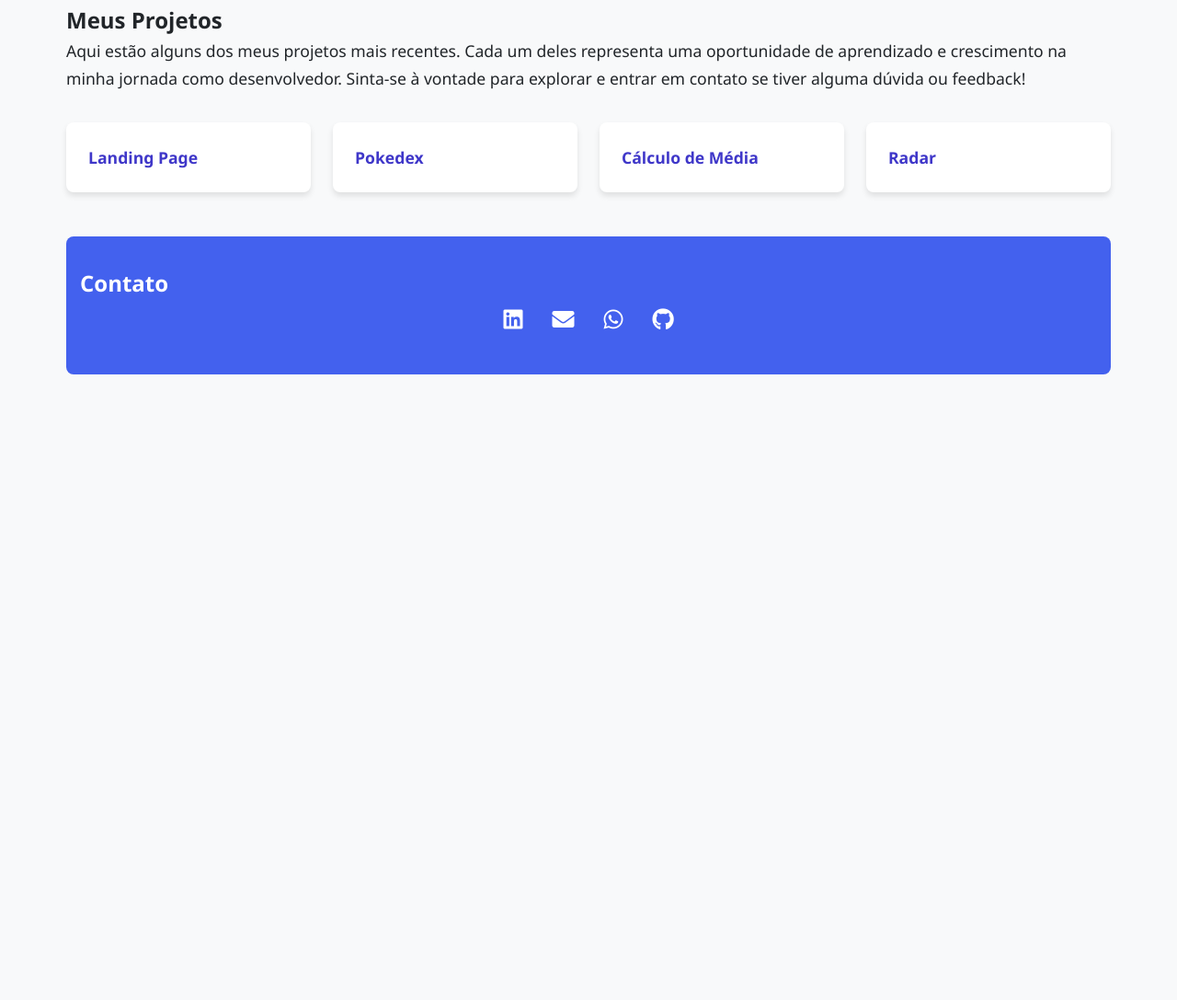
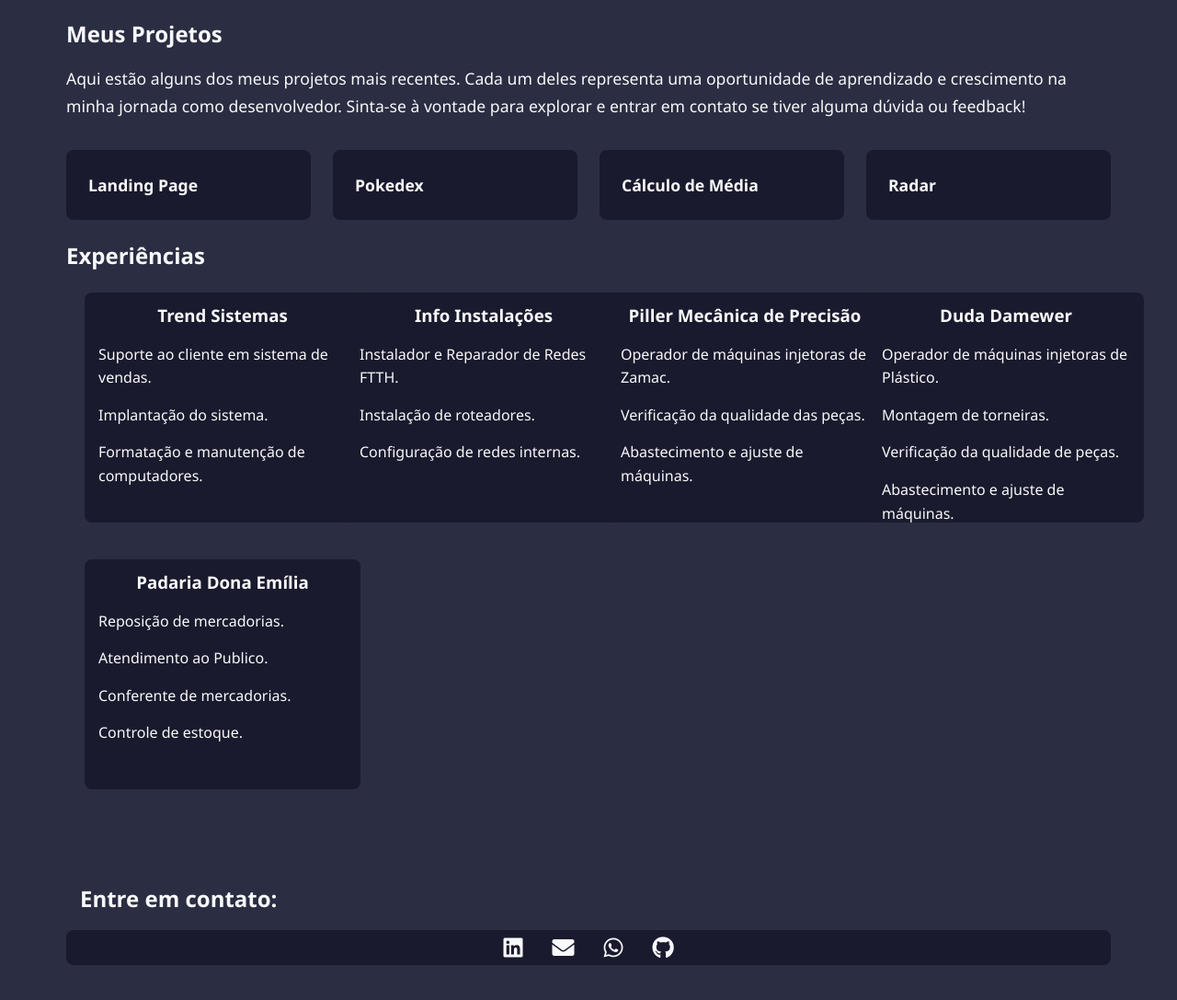
Before and after one commit to pedrojano/Pedrojano.github.io, a plain HTML site: page index.html in a window 1280 px wide. Shown: the part 803-1890 px from the top of the page at 92% size. Before the commit the page ends 1242 px from the top, so only its background shows below. Drawn offline with Linux system fonts and the light colour scheme.

Commit message:
Foi adiconada uma nova seção de experiência, e alteradas as cores para cores mais escuras

```diff
--- a/index.html
+++ b/index.html
@@ -1,5 +1,6 @@
 <!DOCTYPE html>
 <html lang="pt-br">
+
 <head>
     <meta charset="utf-8">
     <meta name="viewport" content="width=device-width, initial-scale=1.0">
@@ -7,8 +8,8 @@
     <link rel="stylesheet" href="https://cdnjs.cloudflare.com/ajax/libs/font-awesome/5.15.3/css/all.min.css">
     <title>Pedro Henrique Janó</title>
 </head>
+
 <body>
-    <!-- Menu de Navegação -->
     <header class="portfolio-header">
         <nav class="main-nav">
             <div class="logo">
@@ -18,6 +19,7 @@
                 <li><a href="#home" class="nav-link active">Início</a></li>
                 <li><a href="#about" class="nav-link">Sobre Mim</a></li>
                 <li><a href="#projects" class="nav-link">Projetos</a></li>
+                <li><a href="#jobs" class="nav-link">Experiências</a></li>
                 <li><a href="#contact" class="nav-link">Contato</a></li>
             </ul>
             <div class="hamburger">
@@ -29,7 +31,6 @@
     </header>
 
     <main>
-        <!-- Seção Home -->
         <section id="home">
             <div class="container">
                 <div class="header">
@@ -42,9 +43,12 @@
                 </div>
                 <div class="photo-gallery">
                     <div class="gallery-container">
-                        <img src="src/images/Foto @joaoluccas-151.jpg" alt="Pedro Henrique Janó 1" class="gallery-img active">
-                        <img src="src/images/Imagem do WhatsApp de 2023-02-02 à(s) 21.57.08.jpg" alt="Pedro Henrique Janó 2" class="gallery-img">
-                        <img src="src/images/Imagem do WhatsApp de 2023-08-25 à(s) 22.03.36.jpg" alt="Pedro Henrique Janó 3" class="gallery-img">
+                        <img src="src/images/Foto @joaoluccas-151.jpg" alt="Pedro Henrique Janó 1"
+                            class="gallery-img active">
+                        <img src="src/images/Imagem do WhatsApp de 2023-02-02 à(s) 21.57.08.jpg"
+                            alt="Pedro Henrique Janó 2" class="gallery-img">
+                        <img src="src/images/Imagem do WhatsApp de 2023-08-25 à(s) 22.03.36.jpg"
+                            alt="Pedro Henrique Janó 3" class="gallery-img">
                         <div class="gallery-controls">
                             <button class="gallery-prev">❮</button>
                             <button class="gallery-next">❯</button>
@@ -54,12 +58,17 @@
             </div>
         </section>
         <section id="about">
+            <div class="home">
                 <h2>Quem é o Pedro?</h2>
                 <p>
-                    Um goleiro Botafoguense apaixonado por tecnologia e programação!<br>
-                    Uma pessoa curiosa que que desde pequeno sempre queria saber como as coisa funcionavam, o porque de tudo, e isso me levou a querer entender mais sobre tecnologia e programação.
-                    Hoje sou estudante de Sistemas de Informação na Universidade Estácio de Sá, onde estou aprendendo sobre desenvolvimento de software e suas diversas vertentes. <br>
-                    Sou um entusiasta de tecnologia e estou sempre em busca de novos desafios e oportunidades para aprender e crescer na área de desenvolvimento de software. <br>
+                    Desde pequeno, sempre fui curioso, buscando entender como as coisas funcionam e o porquê de tudo.
+                    Essa curiosidade me levou ao mundo da tecnologia e do desenvolvimento de software, onde encontrei
+                    minha verdadeira paixão. <br>
+                    Atualmente, sou estudante de Sistemas de Informação na Universidade Estácio de Sá, onde estou
+                    aprofundando meus conhecimentos em desenvolvimento de software e suas diversas vertentes. <br>
+                    Sou um entusiasta da tecnologia e tenho um grande interesse em desenvolvimento de software, solução
+                    de problemas e aprendizado contínuo. Acredito que a inovação está na curiosidade e no desejo
+                    constante de aprender, e é isso que me motiva a crescer na área.
                 </p>
             </div>
         </section>
@@ -70,7 +79,8 @@
                         <h2>Meus Projetos</h2>
                         <p>
                             Aqui estão alguns dos meus projetos mais recentes. Cada um deles representa uma
-                            oportunidade de aprendizado e crescimento na minha jornada como desenvolvedor. Sinta-se à vontade
+                            oportunidade de aprendizado e crescimento na minha jornada como desenvolvedor. Sinta-se à
+                            vontade
                             para explorar e entrar em contato se tiver alguma dúvida ou feedback!
                         </p>
                     </div>
@@ -85,10 +95,49 @@
                 </div>
             </div>
         </section>
-        <section id="contact">
+        <section id="jobs">
+            <div class="container-experiences">
+                <h2>Experiências</h2>
+                <div class="experiences">
+                    <ul>
+                        <h3>Trend Sistemas</h3>
+                        <li>Suporte ao cliente em sistema de vendas.</li>
+                        <li>Implantação do sistema.</li>
+                        <li>Formatação e manutenção de computadores.</li>
+                    </ul>
+                    <ul>
+                        <h3>Info Instalações</h3>
+                        <li>Instalador e Reparador de Redes FTTH.</li>
+                        <li>Instalação de roteadores.</li>
+                        <li>Configuração de redes internas.</li>
+                    </ul>
+                    <ul>
+                        <h3>Piller Mecânica de Precisão</h3>
+                        <li>Operador de máquinas injetoras de Zamac.</li>
+                        <li>Verificação da qualidade das peças.</li>
+                        <li>Abastecimento e ajuste de máquinas.</li>
+                    </ul>
+                    <ul>
+                        <h3>Duda Damewer</h3>
+                        <li>Operador de máquinas injetoras de Plástico.</li>
+                        <li>Montagem de torneiras.</li>
+                        <li>Verificação da qualidade de peças.</li>
+                        <li>Abastecimento e ajuste de máquinas.</li>
+                    </ul>
+                    <ul>
+                        <h3>Padaria Dona Emília</h3>
+                        <li>Reposição de mercadorias.</li>
+                        <li>Atendimento ao Publico.</li>
+                        <li>Conferente de mercadorias.</li>
+                        <li>Controle de estoque.</li>
+                    </ul>
+                </div>
+            </div>
+        </section>
+        <section>
             <footer>
-                <div class="contact">
-                    <h2>Contato</h2>
+                <h2>Entre em contato:</h2>
+                <div id="contact" class="contact">
                     <ul>
                         <li>
                             <a href="https://www.linkedin.com/in/pedro-henrique-c-72a86911a/" target="_blank">
@@ -101,7 +150,7 @@
                             </a>
                         </li>
                         <li>
-                            <a href="tel:+5522981218618">
+                            <a href="https://wa.me/5522981218618">
                                 <i class="fab fa-whatsapp"></i>
                             </a>
                         </li>
@@ -118,4 +167,5 @@
 
     <script src="script.js"></script>
 </body>
+
 </html>
--- a/script.js
+++ b/script.js
@@ -39,7 +39,7 @@ window.addEventListener('scroll', () => {
         }
     });
 });
-// Galeria de Fotos
+
 document.addEventListener('DOMContentLoaded', function() {
     const images = document.querySelectorAll('.gallery-img');
     const prevBtn = document.querySelector('.gallery-prev');
@@ -47,7 +47,6 @@ document.addEventListener('DOMContentLoaded', function() {
     let currentIndex = 0;
     let intervalId;
 
-    // Função para mostrar imagem
     function showImage(index) {
         images.forEach(img => img.classList.remove('active'));
         images[index].classList.add('active');
@@ -55,19 +54,16 @@ document.addEventListener('DOMContentLoaded', function() {
         updateIndicators();
     }
 
-    // Próxima imagem
     function nextImage() {
         currentIndex = (currentIndex + 1) % images.length;
         showImage(currentIndex);
     }
 
-    // Imagem anterior
     function prevImage() {
         currentIndex = (currentIndex - 1 + images.length) % images.length;
         showImage(currentIndex);
     }
 
-    // Criar indicadores
     function createIndicators() {
         const indicatorsContainer = document.createElement('div');
         indicatorsContainer.className = 'gallery-indicators';
@@ -90,16 +86,13 @@ document.addEventListener('DOMContentLoaded', function() {
         });
     }
 
-
     function startSlideshow() {
-        intervalId = setInterval(nextImage, 5000); // Troca a cada 5 segundos
+        intervalId = setInterval(nextImage, 5000);
     }
-
 
     function pauseSlideshow() {
         clearInterval(intervalId);
     }
-
 
     nextBtn.addEventListener('click', () => {
         nextImage();
@@ -114,7 +107,6 @@ document.addEventListener('DOMContentLoaded', function() {
     document.querySelector('.gallery-container').addEventListener('mouseenter', pauseSlideshow);
     document.querySelector('.gallery-container').addEventListener('mouseleave', startSlideshow);
 
-
     createIndicators();
     startSlideshow();
 });
--- a/style.css
+++ b/style.css
@@ -1,12 +1,12 @@
 :root {
-    --primary: #4361ee; /* Azul vibrante */
-    --secondary: #3f37c9; /* Azul mais escuro */
-    --accent: #4cc9f0; /* Azul claro/accent */
-    --background: #f8f9fa; /* Fundo claro */
-    --text: #212529; /* Texto escuro */
-    --light: #ffffff; /* Branco */
-    --shadow: 0 4px 6px rgba(0, 0, 0, 0.1); /* Sombra suave */
+    --primary: #2b2d42;
+    --secondary: #1a1a2e;
+    --accent: #4cc9f0;
+    --text-light: #f8f9fa;
+    --text-gray: #adb5bd;
+    --transition: all 0.3s ease;
 }
+
 
 * {
     margin: 0;
@@ -16,7 +16,7 @@
 }
 
 body {
-    background-color: var(--background);
+    background-color: var(--primary);
     color: var(--text);
     line-height: 1.6;
     padding: 0;
@@ -24,7 +24,7 @@ body {
 }
 
 .portfolio-header {
-    background-color: var(--light);
+    background-color: var(--secondary);
     box-shadow: 0 2px 10px rgba(0, 0, 0, 0.1);
     position: sticky;
     top: 0;
@@ -44,7 +44,7 @@ body {
 .logo {
     font-size: 1.8rem;
     font-weight: 700;
-    color: var(--primary);
+    color: var(--text-light);
     cursor: pointer;
 }
 
@@ -65,7 +65,7 @@ body {
 
 .nav-link {
     text-decoration: none;
-    color: var(--text);
+    color: var(--text-light);
     font-weight: 500;
     font-size: 1.1rem;
     position: relative;
@@ -74,11 +74,11 @@ body {
 }
 
 .nav-link:hover {
-    color: var(--primary);
+    color: var(--text-light);
 }
 
 .nav-link.active {
-    color: var(--primary);
+    color: var(--text-light);
     font-weight: 600;
 }
 
@@ -89,7 +89,7 @@ body {
     left: 0;
     width: 100%;
     height: 3px;
-    background-color: var(--primary);
+    background-color: var(--text-gray);
     border-radius: 3px;
 }
 
@@ -130,13 +130,13 @@ body {
         top: 70px;
         left: -100%;
         width: 100%;
-        background-color: var(--light);
+        background-color: var(--secondary);
         flex-direction: column;
         align-items: center;
         gap: 0;
         padding: 2rem 0;
         transition: 0.3s;
-        box-shadow: 0 5px 10px rgba(0, 0, 0, 0.1);
+        box-shadow: 0 5px 10px var(--text-light);
     }
 
     .nav-links.active {
@@ -169,17 +169,17 @@ main {
 
 .header h1 {
     font-size: 2.5rem;
-    color: var(--primary);
+    color: var(--text-light);
     font-weight: 700;
     margin-bottom: 0.5rem;
 }
 
 .header p {
+    color: var(--text-light);
     font-size: 1.1rem;
     max-width: 600px;
 }
 
-/* Layout principal */
 .container {
     display: grid;
     grid-template-columns: 1fr 1fr;
@@ -202,7 +202,7 @@ main {
     height: 400px;
     overflow: hidden;
     border-radius: 8px;
-    box-shadow: var(--shadow);
+    box-shadow: var(--primary);
 }
 
 .gallery-img {
@@ -227,7 +227,8 @@ main {
     padding: 0 1rem;
 }
 
-.gallery-prev, .gallery-next {
+.gallery-prev,
+.gallery-next {
     background: rgba(255, 255, 255, 0.3);
     border: none;
     color: var(--primary);
@@ -242,7 +243,8 @@ main {
     justify-content: center;
 }
 
-.gallery-prev:hover, .gallery-next:hover {
+.gallery-prev:hover,
+.gallery-next:hover {
     background: rgba(255, 255, 255, 0.7);
     color: var(--secondary);
 }
@@ -270,6 +272,15 @@ main {
     transform: scale(1.2);
 }
 
+.home h2{
+    color: var(--text-light);
+}
+
+.home p{
+    color: var(--text-light);
+    margin-top: 15px;
+}
+
 .container-projects {
     grid-column: 1 / -1;
     margin-top: 3rem;
@@ -278,10 +289,15 @@ main {
 .description {
     margin-bottom: 2rem;
 }
+.description h2{
+    color: var(--text-light);
+}
 
 .description p {
+    color: var(--text-light);
     font-size: 1.1rem;
     line-height: 1.7;
+    margin-top: 15px;
 }
 
 .project ul {
@@ -292,7 +308,7 @@ main {
 }
 
 .project li {
-    background-color: var(--light);
+    background-color: var(--secondary);
     padding: 1.5rem;
     border-radius: 8px;
     box-shadow: var(--shadow);
@@ -301,12 +317,13 @@ main {
 
 .project li:hover {
     transform: translateY(-5px);
-    box-shadow: 0 10px 15px rgba(0, 0, 0, 0.1);
+    box-shadow: 0 10px 15px var(--text-gray);
+    color: var(--text-light);
 }
 
 .project a {
     text-decoration: none;
-    color: var(--secondary);
+    color: var(--text-light);
     font-weight: 600;
     font-size: 1.1rem;
     display: block;
@@ -314,24 +331,77 @@ main {
 }
 
 .project a:hover {
-    color: var(--primary);
+    color: var(--text-gray);
+}
+
+.container-experiences {
+    text-align: center;
+    display: grid;
+    margin-top: 20px;
+}
+
+.container-experiences h2 {
+    text-align: left;
+    color: var(--text-light);
+}
+
+.experiences h3 {
+    margin-top: 10px;
+    color: var(--text-light);
+}
+.experiences {
+    width: 100%;
+    height: 100%;
+    display: grid;
+    grid-template-columns: repeat(auto-fill, minmax(250px, 1fr));
+}
+
+.experiences ul {
+    background-color: var(--secondary);
+    display: inline-block;
+    border-radius: 8px;
+    width: 300px;
+    height: 250px;
+    text-decoration: none;
+    margin: 20px;
+    box-shadow: var(--primary);
+    transition: all 0.3s ease;
+}
+
+.experiences ul:hover {
+    transform: translateY(-5px);
+    box-shadow: 0 10px 15px var(--text-gray);
+}
+
+.experiences li {
+    list-style-type: none;
+    text-align: left;
+    margin: 0 auto;
+    color: var(--text-light);
+    margin: 15px;
+
 }
 
 footer {
     text-align: left;
-    background-color: var(--primary);
     color: var(--light);
     padding: 2rem 0;
     margin-top: 3rem;
     width: 100%;
     height: 150px;
-    border-radius:  8px;
+    border-radius: 8px;
 }
-footer h2{
-    margin-left: 15px;
+
+footer h2 {
+    padding: 0;
+    margin: 0 0 0 15px;
+    color: var(--text-light);
 }
 
 .contact ul {
+    background-color: var(--secondary);
+    margin-top: 15px;
+    border-radius: 8px;
     display: flex;
     justify-content: center;
     gap: 2rem;
@@ -339,13 +409,13 @@ footer h2{
 }
 
 .contact a {
-    color: var(--light);
+    color: var(--text-light);
     font-size: 1.5rem;
     transition: transform 0.3s ease, color 0.3s ease;
 }
 
 .contact a:hover {
-    color: var(--accent);
+    color:  var(--text-gray);
     transform: scale(1.2);
 }
 
```
Also changed, not shown: projetos/pokedex/index.html (+1 -1 lines), projetos/radar/index.html (+2 -2 lines).
